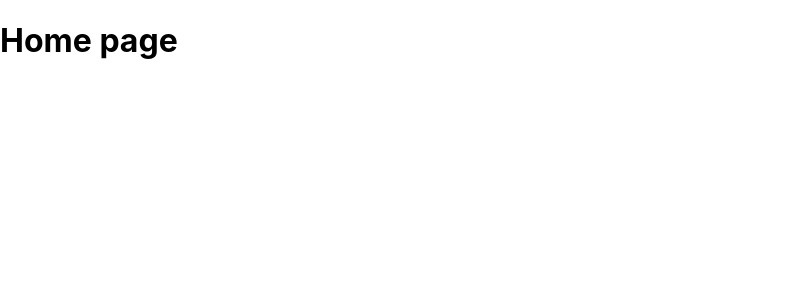
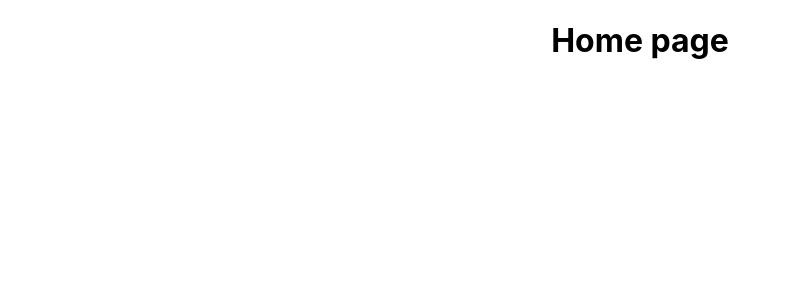
Before and after one commit to khadsepranay/Becool.com, a React (Create React App) app in the folder frontend/: page / in a window 1280 px wide. Shown: the top 300 px of the page, without its empty margins (0-789 px from the left). Built offline with nearby package versions, Linux system fonts and the light colour scheme.

Commit message:
added on sunday morning

```diff
--- a/frontend/src/App.css
+++ b/frontend/src/App.css
@@ -1,6 +1,6 @@
-/* .App {
+.App {
   text-align: center;
-} */
+}
 
 .App-logo {
   height: 40vmin;
--- a/frontend/src/Components/Pages/Mobile/Covers.css
+++ b/frontend/src/Components/Pages/Mobile/Covers.css
@@ -2,6 +2,7 @@
     /* border: 1px solid green; */
     width: 80%;
     margin:50px auto;
+    text-align: left;
 }
 .main_cov_div{
     /* border: 1px solid blue; */
--- a/frontend/src/Components/Pages/Mobile/MobCovOpt.css
+++ b/frontend/src/Components/Pages/Mobile/MobCovOpt.css
@@ -4,6 +4,7 @@
   margin: 50px auto;
   padding: 20px 30px;
   background-color: #f5f5f5;
+  text-align: left;
 }
 .opt_img {
   /* border: 1px solid green; */
@@ -86,6 +87,7 @@
   width: 80%;
   margin: auto;
   padding: 30px 20px;
+  text-align: left;
 }
 .extra_info > b {
   font-size: 12px;
```
